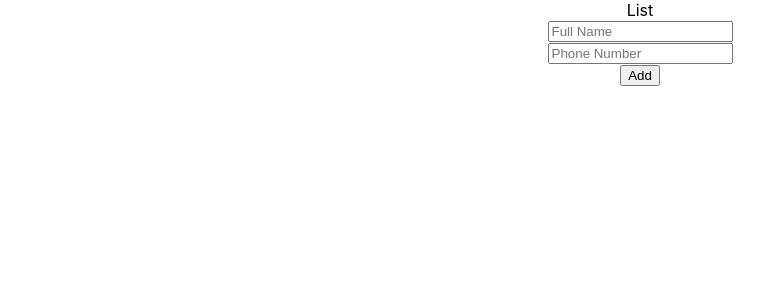
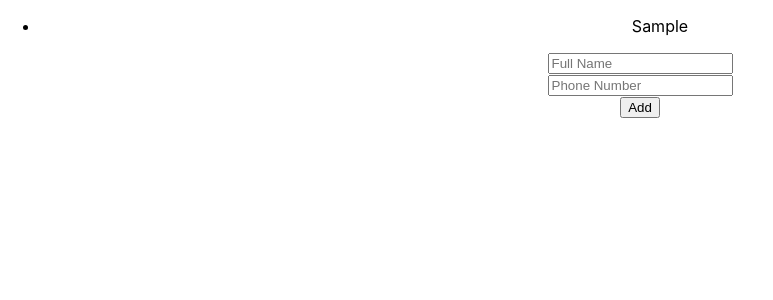
Before and after one commit to nurayklc/contacts-app, a React (Create React App) app: page / in a window 1280 px wide. Both pictures are taken after typing "Sample", "Sample" into the empty fields and a click on the button "Add". Shown: the top 300 px of the page, without its empty margins (0-773 px from the left). Built offline with nearby package versions, Linux system fonts and the light colour scheme.

Commit message:
Add contact list

```diff
--- a/src/components/Contacts/List/index.js
+++ b/src/components/Contacts/List/index.js
@@ -1,8 +1,14 @@
 import React from 'react'
 
-function List() {
+function List({contacts }) {
   return (
-    <div>List</div>
+    <div>
+        <ul>
+            {contacts.map((contact,i) => (
+                <li key={i}>{contact.fullname}</li>
+            ))}
+        </ul>
+    </div>
   )
 }
 
--- a/src/components/Contacts/index.js
+++ b/src/components/Contacts/index.js
@@ -10,7 +10,7 @@
 
   return (
     <div>
-        <List/>
+        <List contacts={contacts} />
         <Form contacts={contacts} addContacts={setContacts}/>
     </div>
   )
```
